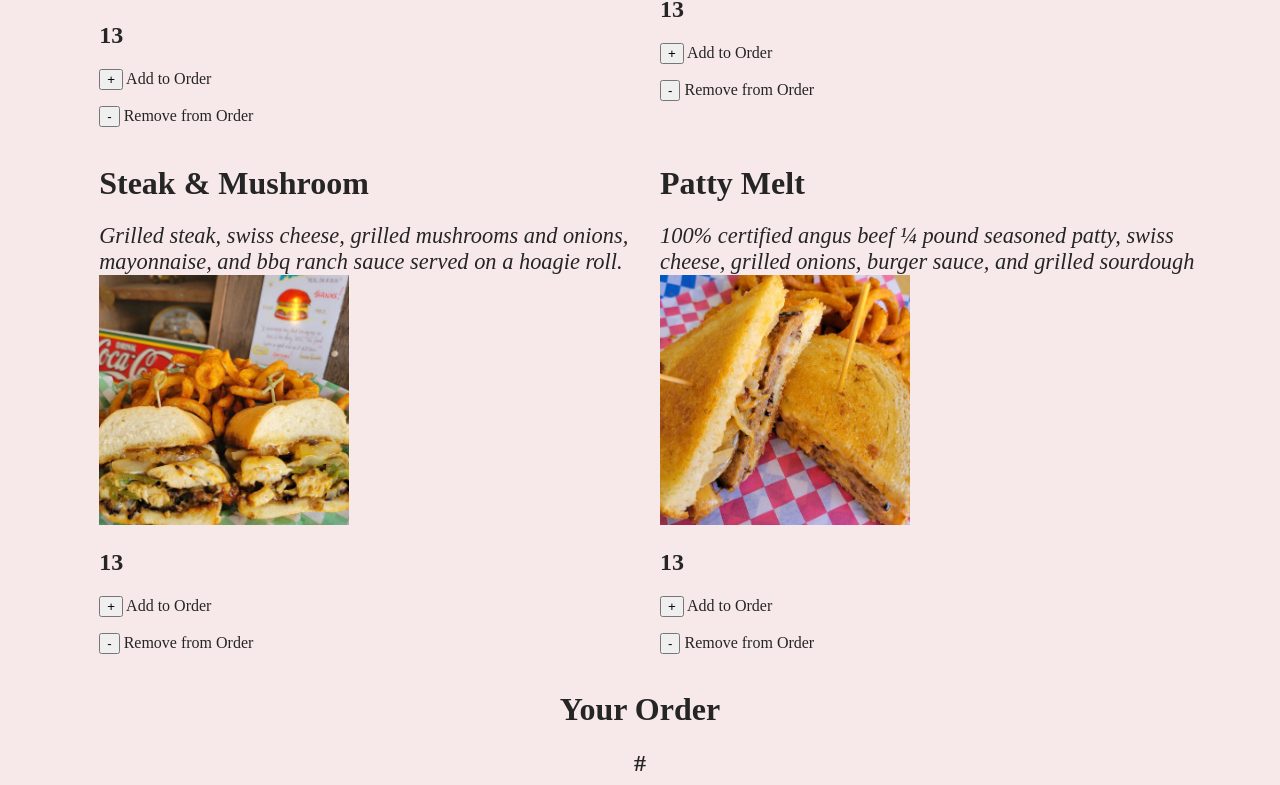
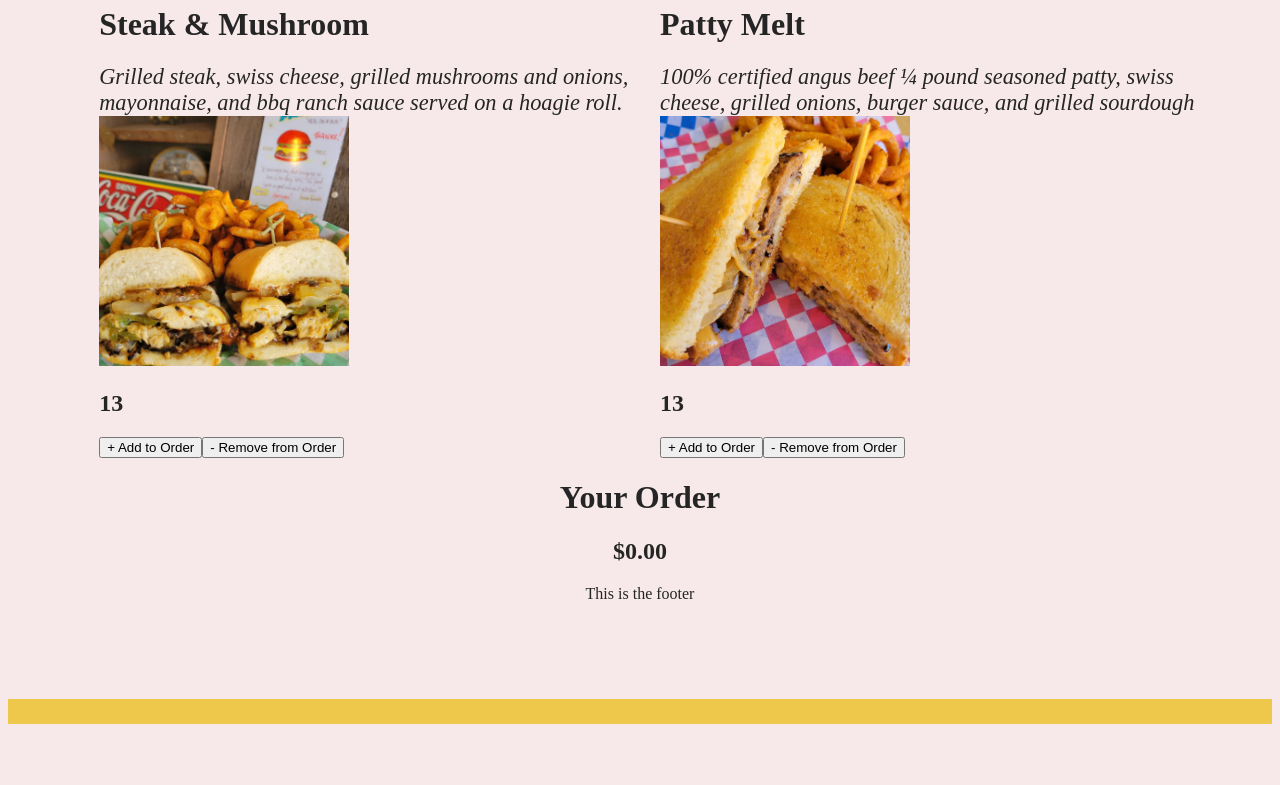
Before and after one commit to GitMcMillan/moab-app-project, a React (Create React App) app: page / in a window 1280 px wide. Shown: the part 2615-3400 px from the top of the page. After the commit the page ends 3347 px from the top, so only its background shows below. Built offline with nearby package versions, Linux system fonts and the light colour scheme.

Commit message:
Forgot to commit a few things. Order functions up, need to figure out double ID issue

```diff
--- a/package.json
+++ b/package.json
@@ -8,6 +8,7 @@
     "@testing-library/user-event": "^13.5.0",
     "react": "^18.3.1",
     "react-dom": "^18.3.1",
+    "react-router-dom": "^6.23.1",
     "react-scripts": "5.0.1",
     "web-vitals": "^2.1.4"
   },
--- a/src/App.js
+++ b/src/App.js
@@ -1,8 +1,8 @@
-import React from "react";
-import { useState } from "react";
+import React, { useState } from "react";
 
 const menuData = [
   {
+    id: 1,
     name: "52 M.O.A.B",
     description:
       "100% certified angus beef ¼ pound seasoned patty, house made burger sauce, american cheese, swiss cheese, bacon, lettuce, tomato, onion, pickles and a sesame seed bun.",
@@ -10,6 +10,7 @@ const menuData = [
     img: "/pics/Burger1.jpg",
   },
   {
+    id: 2,
     name: "M.O.A.B.",
     description:
       "100% certified angus beef ¼ pound seasoned patty, mayonnaise, mustard, lettuce, tomato, onion, pickles, and a sesame seed bun. (Add cheese for $0.50)",
@@ -17,13 +18,15 @@ const menuData = [
     img: "/pics/moab.jpg",
   },
   {
+    id: 3,
     name: "Western M.O.A.B.",
     description:
-      "100% certified angus beef ¼ pound seasoned patty, onion rings, bacon, american cheese, lettuce, tomato, pickle, bbq sauce, mayonnaise,  and a brioche bun.",
+      "100% certified angus beef ¼ pound seasoned patty, onion rings, bacon, american cheese, lettuce, tomato, pickle, bbq sauce, mayonnaise, and a brioche bun.",
     price: 13,
     img: "/pics/western.jpg",
   },
   {
+    id: 4,
     name: "The Angry Eddie",
     description:
       "100% certified angus beef ¼ pound seasoned patty, jalapenos, american cheese, burger sauce, spicy that guy sauce, lettuce, tomato, onion, and a sesame seed bun.",
@@ -31,6 +34,7 @@ const menuData = [
     img: "/pics/Angry.jpg",
   },
   {
+    id: 5,
     name: "Chicago Style Hot Dog",
     description:
       "Deep fried all beef hot dog, american cheese, lettuce, tomato, onion, pickles, and burger sauce on a buttered and toasted hoagie.",
@@ -38,6 +42,7 @@ const menuData = [
     img: "/pics/Chicagodog.jpg",
   },
   {
+    id: 6,
     name: "Philly Cheese Steak",
     description:
       "Grilled steak, swiss cheese, grilled bell peppers and onions, mayonnaise, bbq ranch sauce served on a haogie roll.",
@@ -45,6 +50,7 @@ const menuData = [
     img: "/pics/philly.jpg",
   },
   {
+    id: 7,
     name: "Steak & Mushroom",
     description:
       "Grilled steak, swiss cheese, grilled mushrooms and onions, mayonnaise, and bbq ranch sauce served on a hoagie roll.",
@@ -52,6 +58,7 @@ const menuData = [
     img: "/pics/steaknshroom.jpg",
   },
   {
+    id: 8,
     name: "Patty Melt",
     description:
       "100% certified angus beef ¼ pound seasoned patty, swiss cheese, grilled onions, burger sauce, and grilled sourdough",
@@ -61,15 +68,30 @@ const menuData = [
 ];
 
 function App() {
+  const [bill, setBill] = useState(0);
   const [order, setOrder] = useState([]);
 
-  function HandleOrder(name) {}
+  function handleOrderClick(orderItem) {
+    setOrder([...order, orderItem]);
+    setBill((prevBill) => prevBill + orderItem.price);
+  }
+
+  function handleRemoveOrder(orderItem) {
+    setOrder((prevOrder) =>
+      prevOrder.filter((item) => item.id !== orderItem.id)
+    );
+    setBill((prevBill) => Math.max(prevBill - orderItem.price, 0));
+  }
 
   return (
     <div>
       <Header />
-      <Menu menu={menuData} setOrder={setOrder} />
-      <OrderWindow order={order} />
+      <Menu
+        menu={menuData}
+        handleOrderClick={handleOrderClick}
+        handleRemoveOrder={handleRemoveOrder}
+      />
+      <OrderWindow bill={bill} order={order} />
       <Footer />
     </div>
   );
@@ -83,18 +105,16 @@ function App() {
     );
   }
 
-  function Menu({ menu, setOrder }) {
+  function Menu({ menu, handleOrderClick, handleRemoveOrder }) {
     return (
       <div>
         <ul className="dishes">
           {menu.map((dish) => (
             <MenuItem
-              name={dish.name}
-              description={dish.description}
-              price={dish.price}
-              img={dish.img}
-              key={dish.name}
-              setOrder={setOrder}
+              key={dish.id}
+              item={dish}
+              handleOrderClick={handleOrderClick}
+              handleRemoveOrder={handleRemoveOrder}
             />
           ))}
         </ul>
@@ -102,30 +122,42 @@ function App() {
     );
   }
 
-  function MenuItem({ name, description, price, img, setOrder }) {
+  function MenuItem({ item, handleOrderClick, handleRemoveOrder }) {
     return (
       <li>
-        <h1>{name}</h1>
-        <h2 className="description">{description}</h2>
-        <img src={img} alt={name} className="dish-img" />
-        <h2>{price}</h2>
-        <button type="text" onClick={() => setOrder(1)}>
-          +
-        </button>{" "}
-        Add to Order
-        <p>
-          <button type="text">-</button> Remove from Order
-        </p>
+        <h1>{item.name}</h1>
+        <h2 className="description">{item.description}</h2>
+        <img src={item.img} alt={item.name} className="dish-img" />
+        <h2>{item.price}</h2>
+        <button type="button" onClick={() => handleOrderClick(item)}>
+          + Add to Order
+        </button>
+        <button type="button" onClick={() => handleRemoveOrder(item)}>
+          - Remove from Order
+        </button>
       </li>
     );
   }
 
-  function OrderWindow({ order }) {
+  function OrderWindow({ bill, order }) {
     return (
       <form className="order-window">
         <h1>Your Order</h1>
-        <h2># {order}</h2>
+        {order.map((item) => (
+          <OrderItem key={item.id} item={item} />
+        ))}
+        <h2>${bill}.00</h2>
       </form>
+    );
+  }
+
+  function OrderItem({ item }) {
+    return (
+      <div>
+        <p>
+          {item.name} - ${item.price}
+        </p>
+      </div>
     );
   }
 
@@ -135,3 +167,200 @@ function App() {
 }
 
 export default App;
+
+// import React from "react";
+// import { useState } from "react";
+
+// const menuData = [
+//   {
+//     id: 1,
+//     name: "52 M.O.A.B",
+//     description:
+//       "100% certified angus beef ¼ pound seasoned patty, house made burger sauce, american cheese, swiss cheese, bacon, lettuce, tomato, onion, pickles and a sesame seed bun.",
+//     price: 13,
+//     img: "/pics/Burger1.jpg",
+//   },
+//   {
+//     id: 2,
+//     name: "M.O.A.B.",
+//     description:
+//       "100% certified angus beef ¼ pound seasoned patty, mayonnaise, mustard, lettuce, tomato, onion, pickles, and a sesame seed bun. (Add cheese for $0.50)",
+//     price: 13,
+//     img: "/pics/moab.jpg",
+//   },
+//   {
+//     id: 3,
+//     name: "Western M.O.A.B.",
+//     description:
+//       "100% certified angus beef ¼ pound seasoned patty, onion rings, bacon, american cheese, lettuce, tomato, pickle, bbq sauce, mayonnaise,  and a brioche bun.",
+//     price: 13,
+//     img: "/pics/western.jpg",
+//   },
+//   {
+//     id: 4,
+//     name: "The Angry Eddie",
+//     description:
+//       "100% certified angus beef ¼ pound seasoned patty, jalapenos, american cheese, burger sauce, spicy that guy sauce, lettuce, tomato, onion, and a sesame seed bun.",
+//     price: 13,
+//     img: "/pics/Angry.jpg",
+//   },
+//   {
+//     id: 5,
+//     name: "Chicago Style Hot Dog",
+//     description:
+//       "Deep fried all beef hot dog, american cheese, lettuce, tomato, onion, pickles, and burger sauce on a buttered and toasted hoagie.",
+//     price: 13,
+//     img: "/pics/Chicagodog.jpg",
+//   },
+//   {
+//     id: 6,
+//     name: "Philly Cheese Steak",
+//     description:
+//       "Grilled steak, swiss cheese, grilled bell peppers and onions, mayonnaise, bbq ranch sauce served on a haogie roll.",
+//     price: 13,
+//     img: "/pics/philly.jpg",
+//   },
+//   {
+//     id: 7,
+//     name: "Steak & Mushroom",
+//     description:
+//       "Grilled steak, swiss cheese, grilled mushrooms and onions, mayonnaise, and bbq ranch sauce served on a hoagie roll.",
+//     price: 13,
+//     img: "/pics/steaknshroom.jpg",
+//   },
+//   {
+//     id: 8,
+//     name: "Patty Melt",
+//     description:
+//       "100% certified angus beef ¼ pound seasoned patty, swiss cheese, grilled onions, burger sauce, and grilled sourdough",
+//     price: 13,
+//     img: "/pics/patty.jpg",
+//   },
+// ];
+
+// function App() {
+//   const [bill, setBill] = useState(0);
+//   const [order, setOrder] = useState([]);
+
+//   function handleOrderClick(orderItem) {
+//     console.log("Added:", orderItem);
+//     setOrder([...order, orderItem]);
+//     // setBill((prevBill) => prevBill + orderItem.price);
+//   }
+
+//   function HandleRemoveOrder(orderItem) {
+//     // setOrder((prevOrder) => {
+//     //   const updatedOrder = prevOrder.filter((item) => {
+//     //     if (item.id === dish.id ? { ...item } : null) {
+//     //       setBill((prevBill) => Math.max(prevBill - dish.price, 0));
+//     //     }
+//     //   });
+//     // });
+//   }
+
+//   return (
+//     <div>
+//       <Header />
+//       <Menu
+//         menu={menuData}
+//         bill={bill}
+//         setBill={setBill}
+//         HandleOrder={handleOrderClick}
+//         HandleRemoveOrder={HandleRemoveOrder}
+//       />
+//       <OrderWindow bill={bill} order={order} />
+//       <OrderItem />
+//       <Footer />
+//     </div>
+//   );
+
+//   function Header() {
+//     return (
+//       <div className="header">
+//         <img src="/pics/Marquee.jpg" alt="marquee" />
+//         <h1>Meal On A Bun</h1>
+//       </div>
+//     );
+//   }
+
+//   function Menu({ menu, bill, setBill, HandleOrder, HandleRemoveOrder }) {
+//     return (
+//       <div>
+//         <ul className="dishes">
+//           {menu.map((dish) => (
+//             <MenuItem
+//               name={dish.name}
+//               description={dish.description}
+//               price={dish.price}
+//               img={dish.img}
+//               key={dish.name}
+//               bill={bill}
+//               setBill={setBill}
+//               HandleOrder={HandleOrder}
+//               HandleRemoveOrder={HandleRemoveOrder}
+//             />
+//           ))}
+//         </ul>
+//       </div>
+//     );
+//   }
+
+//   function MenuItem({
+//     name,
+//     description,
+//     price,
+//     img,
+//     bill,
+//     setBill,
+//     HandleOrder,
+//     HandleRemoveOrder,
+//   }) {
+//     return (
+//       <li>
+//         <h1>{name}</h1>
+//         <h2 className="description">{description}</h2>
+//         <img src={img} alt={name} className="dish-img" />
+//         <h2>{price}</h2>
+//         <button type="text" onClick={() => HandleOrder(name)}>
+//           +
+//         </button>
+//         Add to Order
+//         <p>
+//           <button type="text" onClick={() => HandleRemoveOrder(price)}>
+//             -
+//           </button>
+//           Remove from Order
+//         </p>
+//       </li>
+//     );
+//   }
+
+//   function OrderWindow({ bill, order }) {
+//     const newOrder = order.map((item) => {
+//       return <OrderItem key={item.id} item={item} />;
+//     });
+//     console.log(newOrder);
+
+//     return (
+//       <form className="order-window">
+//         <h1>Your Order</h1>
+//         {newOrder}
+//         <h2>${bill}.00</h2>
+//       </form>
+//     );
+//   }
+
+//   function OrderItem({ price, item }) {
+//     return (
+//       <div>
+//         <p>test {price}</p>
+//       </div>
+//     );
+//   }
+
+//   function Footer() {
+//     return <div className="footer">This is the footer</div>;
+//   }
+// }
+
+// export default App;
```
Also changed, not shown: 1 other file (tests, documents, lock files or other folders).
